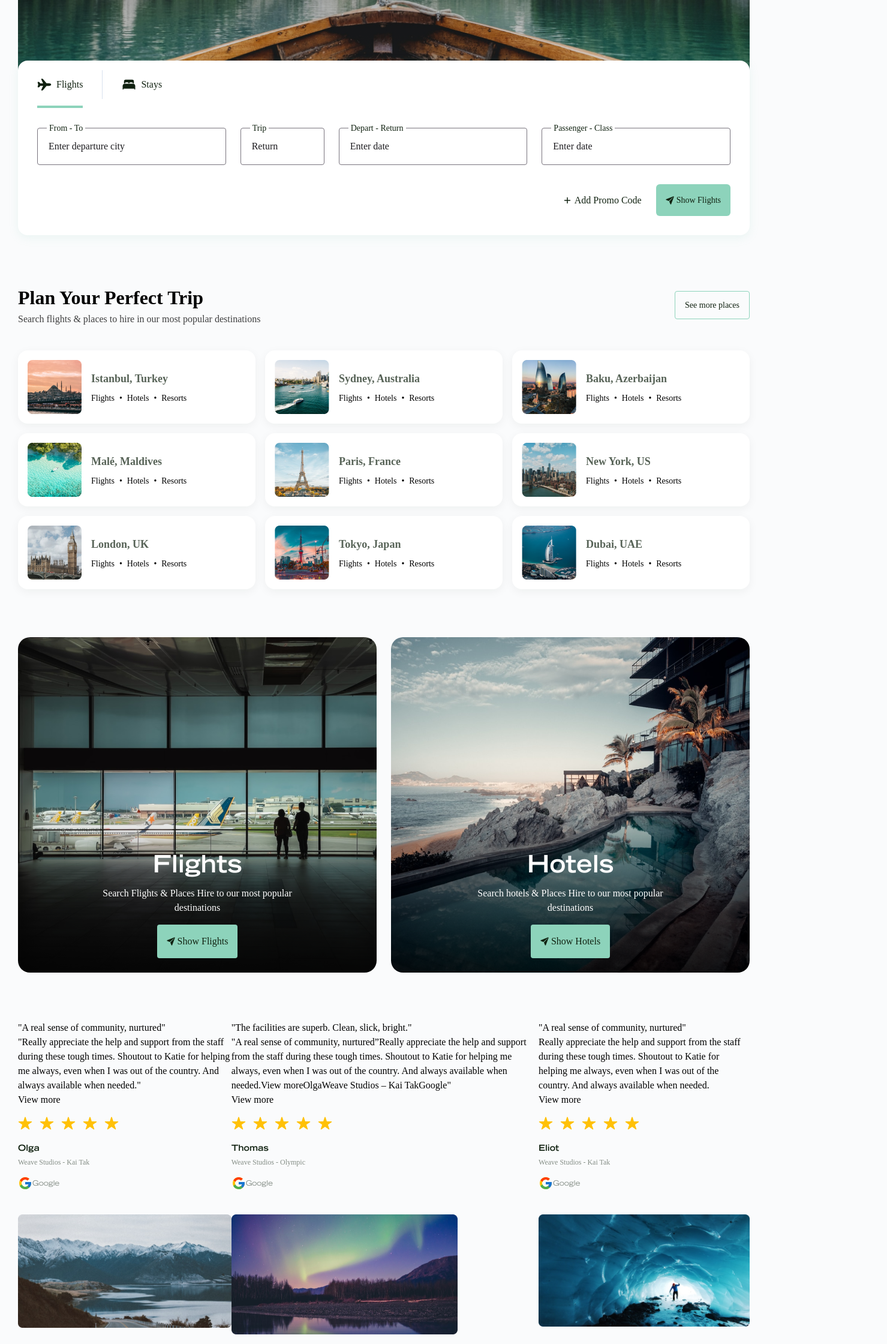
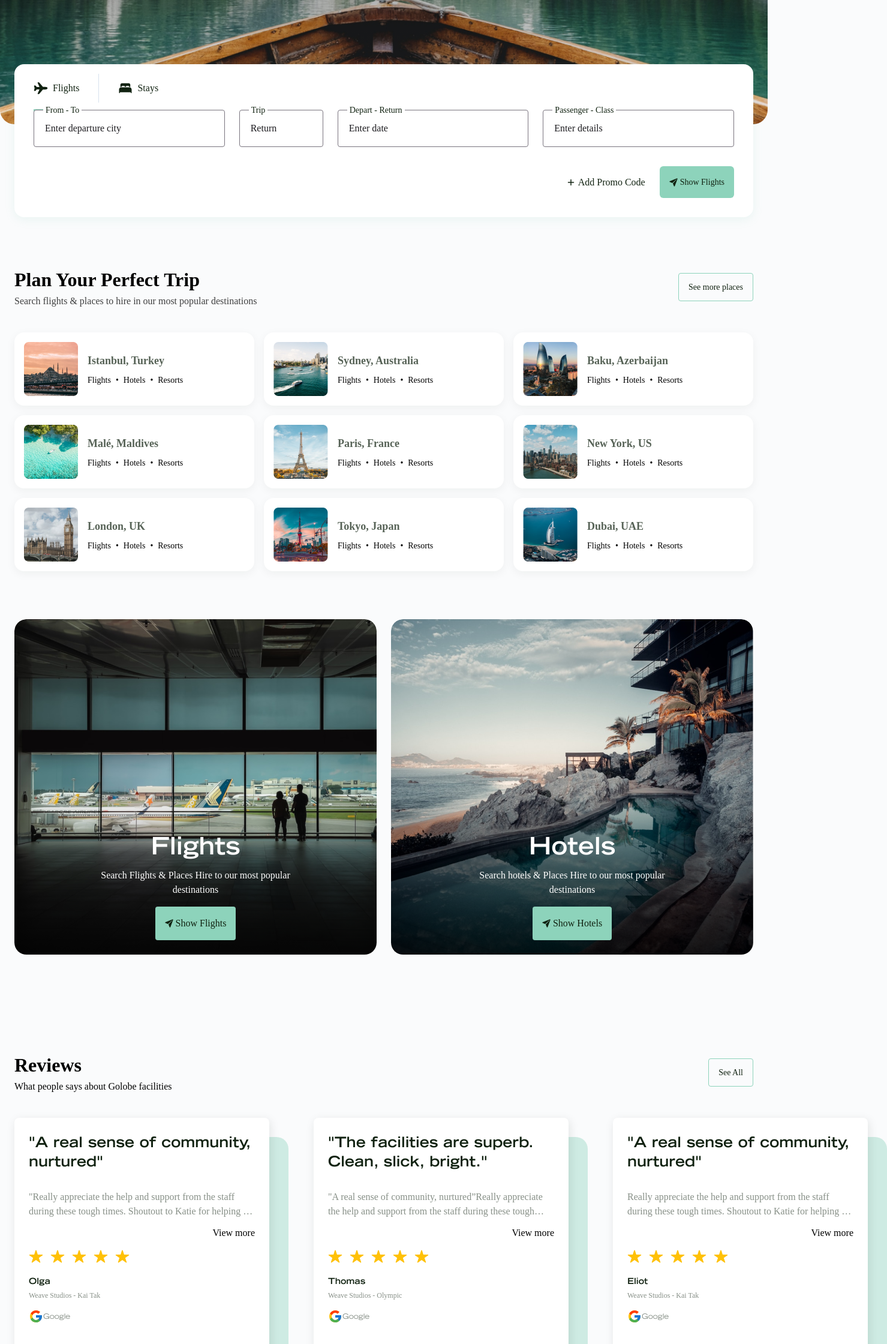
Before and after one commit to Chibuike-web/Golobe, a React (Vite) app: page / in a window 1280 px wide. Shown: the part 420-2660 px from the top of the page at 60% size, 1479 px wide, since content can reach past the window. Built offline with nearby package versions, Linux system fonts and the light colour scheme.

Commit message:
Review & Footer Update

```diff
--- a/index.html
+++ b/index.html
@@ -4,7 +4,7 @@
 		<meta charset="UTF-8" />
 		<link rel="icon" type="image/svg+xml" href="/golobe.svg" />
 		<meta name="viewport" content="width=device-width, initial-scale=1.0" />
-		<title>Golobe</title>
+		<title>Golobe - Helping Others Live & Travel</title>
 	</head>
 	<body>
 		<div id="root"></div>
--- a/src/App.tsx
+++ b/src/App.tsx
@@ -1,13 +1,15 @@
 import "./App.css";
 import Flights from "./components/Flights/Flights";
+import FooterSection from "./components/Footer/Footer";
 import HeroSection from "./components/HeroSection/HeroSection";
 import Reviews from "./components/Reviews/Reviews";
 function App() {
 	return (
-		<div className="flex flex-col p-[1.875rem] items-center mx-auto w-full max-w-[90rem]">
+		<div className="flex flex-col">
 			<HeroSection />
 			<Flights />
 			<Reviews />
+			<FooterSection />
 		</div>
 	);
 }
--- a/src/components/Flights/Flights.tsx
+++ b/src/components/Flights/Flights.tsx
@@ -69,7 +69,7 @@ const travelOptions: TravelOption[] = [
 // Main component
 export default function Flights() {
 	return (
-		<section className="mt-20  w-full max-w-[1232px]">
+		<section className="mt-20 w-full max-w-[1232px] mx-auto">
 			<header className="mb-10 flex justify-between items-center">
 				<div>
 					<h2 className="font-semibold text-[2rem]">Plan Your Perfect Trip</h2>
@@ -123,7 +123,7 @@ const FlightCard: React.FC<FlightCardProps> = ({ destination, services, image })
 };
 
 // FlightBox component
-const FlightBox: React.FC = () => {
+const FlightBox = () => {
 	return (
 		<aside className="flex flex-wrap gap-6 my-20">
 			<div className={styles.flights}>
--- /dev/null
+++ b/src/components/Footer/Footer.tsx
@@ -0,0 +1,122 @@
+import CTAImage from "../../assets/emojione-v1_open-mailbox-with-lowered-flag.svg";
+import { FacebookIcon, InstagramIcon, TwitterIcon, YoutubeIcon } from "../../assets/icons";
+import FooterLogo from "../../assets/Logo.svg";
+export default function FooterSection() {
+	return (
+		<section className="bg-mintGreen mt-[241px]">
+			<CTA />
+			<Footer />
+		</section>
+	);
+}
+
+const CTA = () => {
+	return (
+		<section
+			aria-labelledby="cta-heading"
+			className=" w-full mt-[-151px] max-w-[77rem] mx-auto flex items-end justify-between bg-[#CDEAE1] px-6 rounded-[20px]"
+		>
+			<div className="py-6 w-full max-w-[600px]">
+				<header>
+					<h2
+						id="cta-heading"
+						className="font-primary text-blackishGreen font-bold text-[44px] w-full max-w-[364px] leading-[54px] mb-[24px]"
+					>
+						Subscribe Newsletter
+					</h2>
+					<p className="font-primary text-blackishGreen opacity-80 text-xl font-bold mb-[8px]">
+						The Travel
+					</p>
+				</header>
+				<p className="text-blackishGreen opacity-70 font-medium mb-4 w-full">
+					Get inspired! Receive travel discounts, tips, and behind-the-scenes stories.
+				</p>
+				<form
+					action="/submit-email"
+					method="post"
+					aria-label="Subscribe to newsletter"
+					className="w-full flex gap-4"
+				>
+					<input
+						type="email"
+						name="email"
+						id="email-address"
+						placeholder="Your email address"
+						required
+						className="px-4 py-[18px] w-full rounded-[4px]"
+					/>
+					<input
+						type="submit"
+						value="Subscribe"
+						className="px-4 py-[18px] rounded-[4px] bg-black text-white"
+					/>
+				</form>
+			</div>
+			<figure>
+				<img src={CTAImage} alt="Travel inspiration" />
+			</figure>
+		</section>
+	);
+};
+
+const Footer = () => {
+	return (
+		<footer className="max-w-[77rem] my-[4rem] mx-auto flex gap-[140px]">
+			<div className="w-max">
+				<img src={FooterLogo} alt="Footer logo" />
+				<div className="flex justify-between mt-6">
+					<FacebookIcon />
+					<TwitterIcon />
+					<YoutubeIcon />
+					<InstagramIcon />
+				</div>
+			</div>
+			<div
+				className="grid gap-6 w-full"
+				style={{ gridTemplateColumns: "repeat(auto-fill, minmax(10.9375rem, 1fr))" }}
+			>
+				<section className="flex flex-col gap-4">
+					<h2 className="text-blackishGreen font-bold font-primary">Our Destinations</h2>
+					<div className="flex flex-col gap-3 text-[14px] font-medium text-blackishGreen opacity-70">
+						<p>Canada</p>
+						<p>Alaksa</p>
+						<p>France</p>
+						<p>Iceland</p>
+					</div>
+				</section>
+				<section className="flex flex-col gap-4">
+					<h2 className="text-blackishGreen font-bold font-primary">Our Activities</h2>
+					<div className="flex flex-col gap-3 text-[14px] font-medium text-blackishGreen opacity-70">
+						<p>Northern Lights</p>
+						<p>Cruising & sailing</p>
+						<p>Multi-activities</p>
+						<p>Kayaing</p>
+					</div>
+				</section>
+				<section className="flex flex-col gap-4">
+					<div className="flex flex-col gap-3 text-[14px] font-medium text-blackishGreen opacity-70">
+						<h2 className="text-blackishGreen font-bold font-primary">Travel Blogs</h2>
+						<p>Bali Travel Guide</p>
+						<p>Sri Lanks Travel Guide</p>
+						<p>Peru Travel Guide</p>
+						<p>Bali Travel Guide</p>
+					</div>
+				</section>
+				<section className="flex flex-col gap-4">
+					<h2 className="text-blackishGreen font-bold font-primary">About Us</h2>
+					<div className="flex flex-col gap-3 text-[14px] font-medium text-blackishGreen opacity-70">
+						<p>Our Story</p>
+						<p>Work with us</p>
+					</div>
+				</section>
+				<section className="flex flex-col gap-4">
+					<h2 className="text-blackishGreen font-bold font-primary">Contact Us</h2>
+					<div className="flex flex-col gap-3 text-[14px] font-medium text-blackishGreen opacity-70">
+						<p>Our Story</p>
+						<p>Work with us</p>
+					</div>
+				</section>
+			</div>
+		</footer>
+	);
+};
--- a/src/components/HeroSection/HeroSection.tsx
+++ b/src/components/HeroSection/HeroSection.tsx
@@ -4,13 +4,13 @@ import GolobeLogo from "../../assets/golobelogo.svg";
 
 export default function HeroSection() {
 	return (
-		<section className=" flex flex-col items-center w-full relative h-[782px]">
+		<section className="mx-auto max-w-[90rem] flex flex-col items-center w-full relative h-[48.875rem]">
 			<div className={`${styles.herosection} h-full flex-grow`}>
 				<div className={`${styles.content} h-full`}>
 					<Navbar />
 					<HeroContent />
 				</div>
-				<div className={styles.backdrop}></div>
+				<div className={styles.backdrop} aria-hidden="true"></div>
 			</div>
 			<FlightSearchForm />
 		</section>
@@ -19,8 +19,11 @@ export default function HeroSection() {
 
 function Navbar() {
 	return (
-		<header className="w-full">
-			<nav className="px-8 py-6 flex items-center justify-between h-max">
+		<header className="w-full" role="banner">
+			<nav
+				className="px-8 py-6 flex items-center justify-between h-max"
+				aria-label="Main Navigation"
+			>
 				<ul className="flex gap-8">
 					<li>
 						<a href="#flights" className="flex space-x-1 items-center">
@@ -36,15 +39,15 @@ function Navbar() {
 					</li>
 				</ul>
 				<figure>
-					<img src={GolobeLogo} alt="Golobe Logo" />
+					<img src={GolobeLogo} alt="Golobe Travel Logo" />
 				</figure>
-				<div className="flex gap-[30px] items-center">
+				<div className="flex gap-[1.875rem] items-center">
 					<a href="#login" className="text-white text-sm font-semibold">
 						Login
 					</a>
 					<a
 						href="#signup"
-						className="text-sm font-semibold bg-white text-blackishGreen px-6 py-3 rounded-[8px]"
+						className="text-sm font-semibold bg-white text-blackishGreen px-[1.5rem] py-[0.75rem] rounded-[0.5rem]"
 					>
 						Sign up
 					</a>
@@ -69,19 +72,23 @@ function HeroContent() {
 function FlightSearchForm() {
 	let stays = false;
 	return (
-		<div
-			className="w-full text-blackishGreen max-w-[1232px] z-50 mt-[-100px] bg-white px-8 pt-4 pb-8 rounded-2xl"
-			style={{ boxShadow: "0 4px 16px rgba(141, 211, 187, 0.15)" }}
+		<aside
+			className="w-full text-blackishGreen max-w-[77rem] z-50 mt-[-6.25rem] bg-white px-8 pt-4 pb-8 rounded-2xl"
+			style={{ boxShadow: "0 0.25rem 1rem rgba(141, 211, 187, 0.15)" }}
+			aria-labelledby="flight-search-form"
 		>
-			<ul className="flex space-x-8 pb-12">
-				<li className={`${styles.flights} relative flex items-center gap-2`}>
+			<h2 id="flight-search-form" className="sr-only">
+				Flight Search Form
+			</h2>
+			<ul className="flex space-x-8 pb-[0.75rem]" role="tablist">
+				<li className={`${styles.flights} relative flex items-center gap-2`} role="tab">
 					<span>
 						<AirplaneIcon />
 					</span>
 					<span>Flights</span>
 				</li>
-				<div className="w-[1px] h-[48px] bg-[#D7E2EE]"></div>
-				<li className={`${stays ? styles.stays : ""} relative flex items-center gap-2`}>
+				<div className="w-[0.0625rem] h-[3rem] bg-[#D7E2EE]"></div>
+				<li className={`${stays ? styles.stays : ""} relative flex items-center gap-2`} role="tab">
 					<span>
 						<BedIcon />
 					</span>
@@ -89,49 +96,49 @@ function FlightSearchForm() {
 				</li>
 			</ul>
 
-			<form action="" className="flex items-start w-full gap-6">
+			<form action="" className="flex items-start w-full gap-6" aria-label="Flight Search">
 				{/* Form 1 */}
 				<div className="relative w-full">
 					<label
 						htmlFor="from-to"
-						className="absolute bg-white left-[16px] px-1 top-0 -translate-y-1/2 text-[14px]"
+						className="absolute bg-white left-[1rem] px-1 top-0 -translate-y-1/2 text-[0.875rem]"
 					>
 						From - To
 					</label>
 					<input type="text" placeholder="Enter departure city" />
 				</div>
 
-				{/* Form  2*/}
-				<div className="relative w-full max-w-[140px]">
+				{/* Form  2 */}
+				<div className="relative w-full max-w-[8.75rem]">
 					<label
 						htmlFor="trip"
-						className="absolute bg-white left-[16px] px-1 top-0 -translate-y-1/2 text-[14px]"
+						className="absolute bg-white left-[1rem] px-1 top-0 -translate-y-1/2 text-[0.875rem]"
 					>
 						Trip
 					</label>
 					<input type="text" placeholder="Return" />
 				</div>
 
-				{/* Form  3*/}
+				{/* Form  3 */}
 				<div className="relative w-full">
 					<label
-						htmlFor="depart - return"
-						className="absolute bg-white left-[16px] px-1 top-0 -translate-y-1/2 text-[14px]"
+						htmlFor="depart-return"
+						className="absolute bg-white left-[1rem] px-1 top-0 -translate-y-1/2 text-[0.875rem]"
 					>
 						Depart - Return
 					</label>
 					<input type="text" placeholder="Enter date" />
 				</div>
 
-				{/* Form  4*/}
+				{/* Form  4 */}
 				<div className="relative w-full">
 					<label
-						htmlFor="passenger - class"
-						className="absolute bg-white left-[16px] px-1 top-0 -translate-y-1/2 text-[14px]"
+						htmlFor="passenger-class"
+						className="absolute bg-white left-[1rem] px-1 top-0 -translate-y-1/2 text-[0.875rem]"
 					>
 						Passenger - Class
 					</label>
-					<input type="text" placeholder="Enter date" />
+					<input type="text" placeholder="Enter details" />
 				</div>
 			</form>
 
@@ -142,13 +149,13 @@ function FlightSearchForm() {
 					</span>
 					Add Promo Code
 				</button>
-				<button className="flex gap-1 items-center text-[14px] font-medium bg-mintGreen p-4 rounded-md ">
+				<button className="flex gap-1 items-center text-[0.875rem] font-medium bg-mintGreen p-4 rounded-md">
 					<span>
 						<PaperPlaneIcon />
 					</span>
 					Show Flights
 				</button>
 			</div>
-		</div>
+		</aside>
 	);
 }
--- a/src/components/HeroSection/hero.module.css
+++ b/src/components/HeroSection/hero.module.css
@@ -30,19 +30,19 @@
 .flights::after {
 	content: "";
 	position: absolute;
-	bottom: -15px;
+	bottom: -0.9375rem; /* 15px converted to rem */
 	left: 0;
 	background-color: #8dd3bb;
-	height: 4px;
+	height: 0.25rem; /* 4px converted to rem */
 	width: 100%;
 }
 
 .stays::after {
 	content: "";
 	position: absolute;
-	bottom: -15px;
+	bottom: -0.9375rem; /* 15px converted to rem */
 	left: 0;
 	background-color: #8dd3bb;
-	height: 4px;
+	height: 0.25rem; /* 4px converted to rem */
 	width: 100%;
 }
--- a/src/components/Reviews/Reviews.tsx
+++ b/src/components/Reviews/Reviews.tsx
@@ -1,10 +1,11 @@
 import Olga from "../../assets/Olga.png";
 import Thomas from "../../assets/Thomas.png";
 import Eliot from "../../assets/Eliot.png";
+import { GoogleIcon, StarIcon } from "../../assets/icons";
+import styles from "./reviews.module.css";
+import { useState } from "react";
 
-import { GoogleIcon, StarIcon } from "../../assets/icons";
-
-// Define a type for travel options
+// Define a type for Reviews
 type Reviews = {
 	tagline: string;
 	message: string;
@@ -58,9 +59,18 @@ const reviews: Reviews[] = [
 
 export default function Reviews() {
 	return (
-		<section className="flex">
-			{reviews.map((review, index) => (
-				<div>
+		<section className="flex flex-col mt-20 w-full max-w-[1232px] mx-auto">
+			<header className="w-full flex items-center justify-between">
+				<aside>
+					<h2 className="text-[2rem] font-bold">Reviews</h2>
+					<p className="text-black">What people says about Golobe facilities</p>
+				</aside>
+				<button className="text-[14px] px-4 py-3 rounded-[4px] text-blackishGreen border-mintGreen border-[1px]">
+					See All
+				</button>
+			</header>
+			<div className="flex gap-[74px] mt-[2.5rem]">
+				{reviews.map((review, index) => (
 					<ReviewCard
 						key={index}
 						tagline={review.tagline}
@@ -73,13 +83,13 @@ export default function Reviews() {
 						reviewSources={review.reviewSources}
 						image={review.image}
 					/>
-				</div>
-			))}
+				))}
+			</div>
 		</section>
 	);
 }
 
-type ReviewsProps = {
+type ReviewCardProps = {
 	tagline: string;
 	message: string;
 	extra: string;
@@ -91,7 +101,7 @@ type ReviewsProps = {
 	image: string;
 };
 
-const ReviewCard: React.FC<ReviewsProps> = ({
+const ReviewCard: React.FC<ReviewCardProps> = ({
 	tagline,
 	message,
 	extra,
@@ -102,11 +112,25 @@ const ReviewCard: React.FC<ReviewsProps> = ({
 	reviewSources,
 	image,
 }) => {
+	const [isExpanded, setIsExpanded] = useState(false);
 	return (
-		<div>
-			<h2>{tagline}</h2>
-			<p>{message}</p>
-			<p>{extra}</p>
+		<aside className={styles["review-card"]}>
+			<h2 className="font-primary text-blackishGreen text-2xl font-bold h-[80px] mb-4">
+				{tagline}
+			</h2>
+			<p
+				className={`text-blackishGreen opacity-50 mb-3 ${!isExpanded ? styles["clamp-text"] : ""}`}
+			>
+				{message}
+			</p>
+			<button
+				className="self-end cursor-pointer"
+				onClick={() => {
+					setIsExpanded(!isExpanded);
+				}}
+			>
+				{!isExpanded ? extra : ""}
+			</button>
 			<div className="mt-4">
 				<figure className="flex gap-3">
 					{[...Array(5)].map((index) => (
@@ -119,8 +143,8 @@ const ReviewCard: React.FC<ReviewsProps> = ({
 					{reviewSourceIcon}
 					<p className="opacity-50">{reviewSources}</p>
 				</figure>
-				<img src={image} alt={sender} />
+				<img src={image} alt={sender} className="w-full" />
 			</div>
-		</div>
+		</aside>
 	);
 };
--- /dev/null
+++ b/src/components/Reviews/reviews.module.css
@@ -0,0 +1,30 @@
+.review-card {
+	position: relative;
+	min-width: 425px;
+	display: flex;
+	box-shadow: 2px 4px 16px rgba(17, 34, 17, 0.1);
+	flex-direction: column;
+	background-color: white;
+	padding: 1.5rem;
+	border-radius: 0.5rem; /* Main border radius */
+}
+
+.review-card::after {
+	content: "";
+	position: absolute;
+	top: 0;
+	left: 0;
+	width: 100%;
+	height: 100%;
+	border-radius: 20px; /* Custom border radius for the shadow */
+	background-color: rgba(141, 211, 187, 0.4); /* Shadow color */
+	z-index: -1000; /* Places it behind the card */
+	transform: translate(32px, 32px); /* Adjusts position for shadow effect */
+}
+
+.clamp-text {
+	overflow: hidden;
+	display: -webkit-box;
+	-webkit-line-clamp: 2; /* Number of lines to show */
+	-webkit-box-orient: vertical;
+}
```
Also changed, not shown: src/assets/Logo.svg (added), src/assets/emojione-v1_open-mailbox-with-lowered-flag.svg (added).
